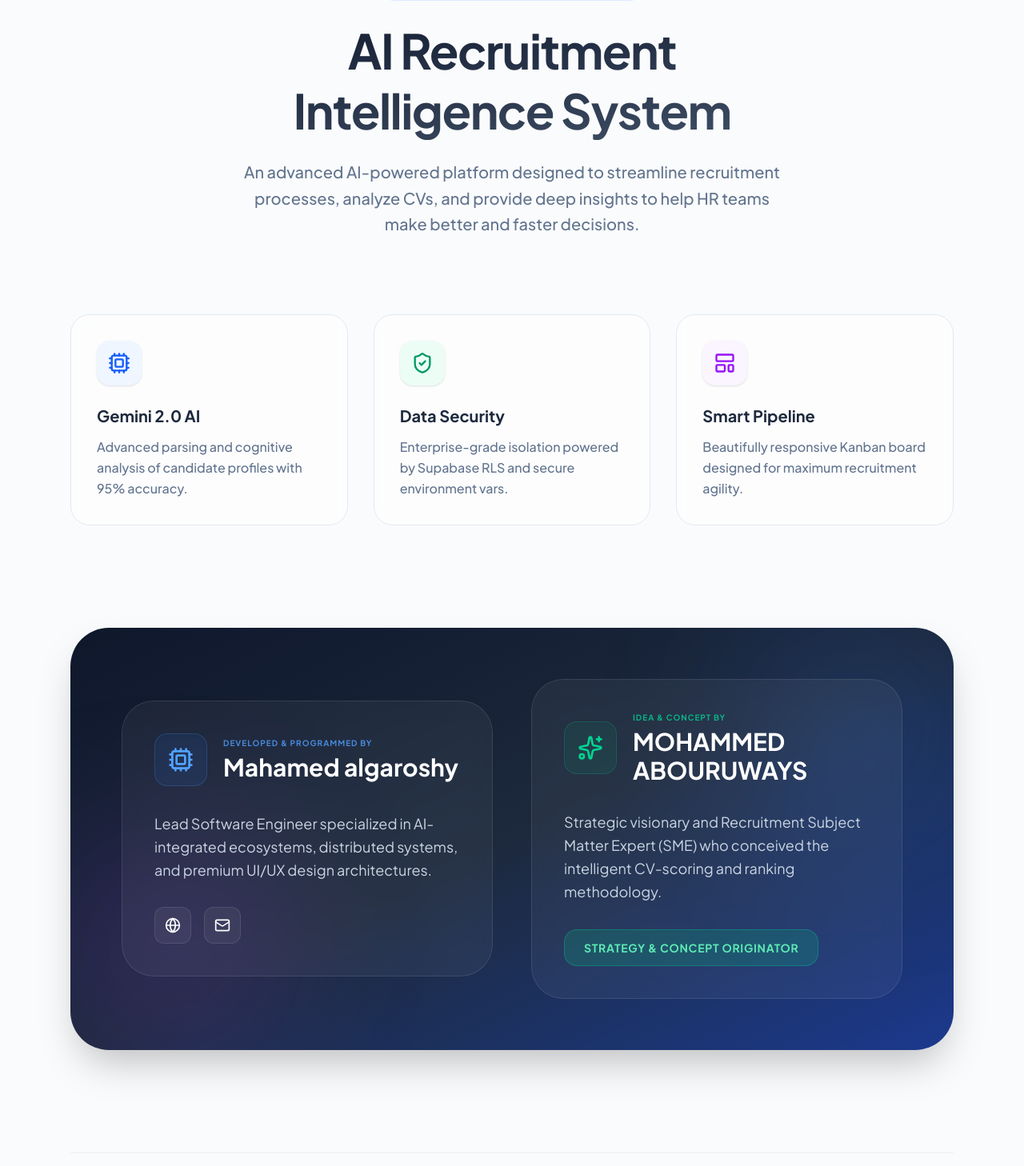
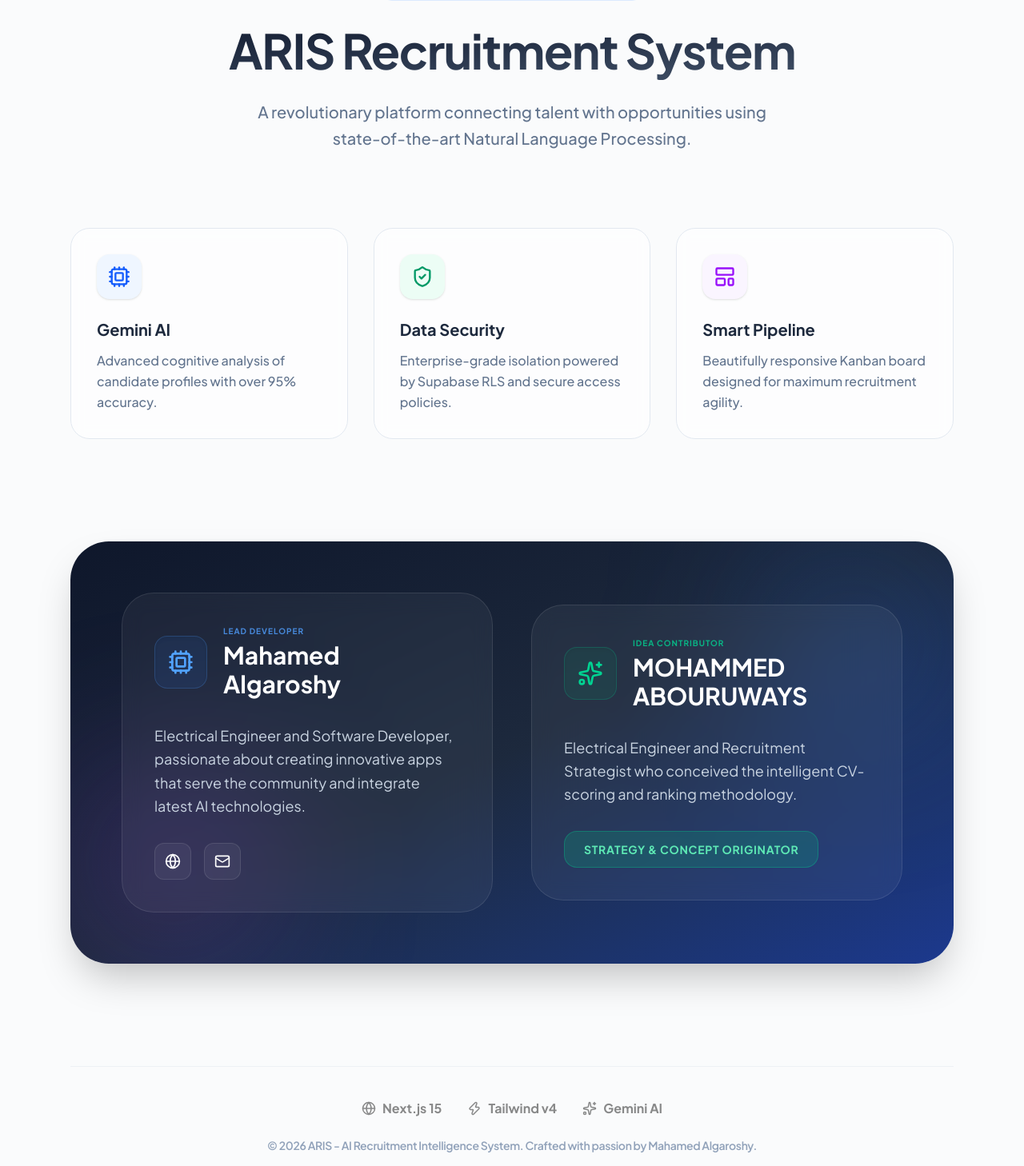
Before and after one commit to malgaroshy-maker/Sila-Ai, a Next.js app in the folder frontend-web/: page /en/about in a window 1280 px wide. Shown: the part 192-1650 px from the top of the page at 80% size. Built offline with nearby package versions, Linux system fonts and the light colour scheme.

Commit message:
feat: Introduce an About page with i18n support, adding English and Arabic message files.

```diff
--- a/frontend-web/messages/ar.json
+++ b/frontend-web/messages/ar.json
@@ -103,14 +103,26 @@
     "about": "عن النظام"
   },
   "About": {
-    "title": "عن نظام ذكاء التوظيف",
-    "description": "منصة متطورة تعتمد على الذكاء الاصطناعي لتبسيط عمليات التوظيف، وتحليل السير الذاتية، وتقديم رؤى عميقة لمساعدة فرق الموارد البشرية على اتخاذ قرارات أفضل وأسرع.",
-    "developer": "تطوير وبرمجة",
-    "developer_name": "محمد الجروشي",
-    "idea": "صاحب الفكرة",
-    "idea_name": "محمد أبورويص",
-    "tech_stack": "التقنيات المستخدمة",
-    "back_to_dashboard": "الرجوع إلى لوحة القيادة",
-    "back_to_login": "الرجوع لتسجيل الدخول"
-  }
+      "title": "نظام ذكاء التوظيف الاصطناعي",
+      "subtitle": "نظام ذكاء التوظيف (ARIS)",
+      "description": "منصة ثورية لربط الكفاءات بالفرص باستخدام أحدث تقنيات معالجة اللغات الطبيعية.",
+      "back_to_login": "العودة لتسجيل الدخول",
+      "developer": "المطور الرئيسي",
+      "developer_name": "محمد الجروشي",
+      "developer_desc": "مهندس كهربائي ومطور برمجيات، شغوف ببناء تطبيقات مبتكرة تخدم المجتمع وتدمج أحدث تقنيات الذكاء الاصطناعي.",
+      "idea": "صاحب الفكرة",
+      "idea_name": "محمد أبورويص",
+      "idea_desc": "مهندس كهربائي وخبير تكتيكي في مجال التوظيف، ابتكر منهجية ذكية لتقييم وتصنيف السير الذاتية.",
+      "role_originator": "مبتكر الاستراتيجية والمفهوم",
+      "feature_ai_title": "ذكاء Gemini الاصطناعي",
+      "feature_ai_desc": "تحليل إدراكي متقدم للملفات الشخصية للمرشحين بدقة تزيد عن 95٪.",
+      "feature_security_title": "أمن البيانات",
+      "feature_security_desc": "خصوصية بيانات كاملة مدعومة بتقنيات Supabase RLS وسياسات الوصول الآمن.",
+      "feature_pipeline_title": "خط أنابيب ذكي",
+      "feature_pipeline_desc": "لوحة كانبان تفاعلية مصممة لتحقيق أقصى درجات المرونة في التوظيف.",
+      "tech_next": "Next.js 15",
+      "tech_tailwind": "Tailwind v4",
+      "tech_gemini": "Gemini AI",
+      "footer_crafted": "تم تطويره بشغف بواسطة"
+    }
 }
--- a/frontend-web/messages/en.json
+++ b/frontend-web/messages/en.json
@@ -103,14 +103,26 @@
     "about": "About System"
   },
   "About": {
-    "title": "About AI Recruitment Intelligence",
-    "description": "An advanced AI-powered platform designed to streamline recruitment processes, analyze CVs, and provide deep insights to help HR teams make better and faster decisions.",
-    "developer": "Developed & Programmed By",
-    "developer_name": "Mahamed algaroshy",
-    "idea": "Idea & Concept By",
+    "title": "AI Recruitment Intelligence System",
+    "subtitle": "ARIS Recruitment System",
+    "description": "A revolutionary platform connecting talent with opportunities using state-of-the-art Natural Language Processing.",
+    "back_to_login": "Back to Login",
+    "developer": "Lead Developer",
+    "developer_name": "Mahamed Algaroshy",
+    "developer_desc": "Electrical Engineer and Software Developer, passionate about creating innovative apps that serve the community and integrate latest AI technologies.",
+    "idea": "Idea Contributor",
     "idea_name": "MOHAMMED ABOURUWAYS",
-    "tech_stack": "Tech Stack",
-    "back_to_dashboard": "Back to Dashboard",
-    "back_to_login": "Back to Login"
+    "idea_desc": "Electrical Engineer and Recruitment Strategist who conceived the intelligent CV-scoring and ranking methodology.",
+    "role_originator": "Strategy & Concept Originator",
+    "feature_ai_title": "Gemini AI",
+    "feature_ai_desc": "Advanced cognitive analysis of candidate profiles with over 95% accuracy.",
+    "feature_security_title": "Data Security",
+    "feature_security_desc": "Enterprise-grade isolation powered by Supabase RLS and secure access policies.",
+    "feature_pipeline_title": "Smart Pipeline",
+    "feature_pipeline_desc": "Beautifully responsive Kanban board designed for maximum recruitment agility.",
+    "tech_next": "Next.js 15",
+    "tech_tailwind": "Tailwind v4",
+    "tech_gemini": "Gemini AI",
+    "footer_crafted": "Crafted with passion by"
   }
 }
--- a/frontend-web/src/app/[locale]/about/page.tsx
+++ b/frontend-web/src/app/[locale]/about/page.tsx
@@ -40,13 +40,13 @@
 
       <main className="max-w-6xl mx-auto px-6 py-12 lg:py-24">
         {/* Header Section */}
-        <div className="text-center space-y-6 mb-24 animate-in fade-in slide-in-from-bottom-8 duration-700 font-sans">
+        <div className="text-center space-y-6 mb-24 animate-in fade-in slide-in-from-bottom-8 duration-700">
           <div className="inline-flex items-center gap-2 px-3 py-1 rounded-full bg-blue-50 border border-blue-100 text-blue-600 text-sm font-semibold tracking-wide uppercase">
             <Sparkles size={14} />
             {t('title')}
           </div>
           <h1 className="text-4xl lg:text-6xl font-black bg-gradient-to-br from-slate-900 to-slate-600 bg-clip-text text-transparent leading-tight tracking-tight">
-            AI Recruitment <br /> Intelligence System
+            {t('subtitle')}
           </h1>
           <p className="text-xl text-slate-500 max-w-2xl mx-auto leading-relaxed font-medium">
             {t('description')}
@@ -56,9 +56,9 @@
         {/* Feature Cards */}
         <div className="grid grid-cols-1 md:grid-cols-3 gap-8 mb-32">
           {[
-            { icon: Cpu, color: 'text-blue-600', bg: 'bg-blue-50', title: 'Gemini 2.0 AI', desc: 'Advanced parsing and cognitive analysis of candidate profiles with 95% accuracy.' },
-            { icon: ShieldCheck, color: 'text-emerald-600', bg: 'bg-emerald-50', title: 'Data Security', desc: 'Enterprise-grade isolation powered by Supabase RLS and secure environment vars.' },
-            { icon: LayoutTemplate, color: 'text-purple-600', bg: 'bg-purple-50', title: 'Smart Pipeline', desc: 'Beautifully responsive Kanban board designed for maximum recruitment agility.' }
+            { icon: Cpu, color: 'text-blue-600', bg: 'bg-blue-50', title: t('feature_ai_title'), desc: t('feature_ai_desc') },
+            { icon: ShieldCheck, color: 'text-emerald-600', bg: 'bg-emerald-50', title: t('feature_security_title'), desc: t('feature_security_desc') },
+            { icon: LayoutTemplate, color: 'text-purple-600', bg: 'bg-purple-50', title: t('feature_pipeline_title'), desc: t('feature_pipeline_desc') }
           ].map((feature, i) => (
             <div key={i} className="group p-8 bg-white/60 backdrop-blur-sm border border-slate-200 rounded-3xl hover:shadow-2xl hover:shadow-blue-200/20 transition-all duration-300 hover:-translate-y-2">
               <div className={`w-14 h-14 rounded-2xl ${feature.bg} flex items-center justify-center mb-6 shadow-sm group-hover:scale-110 transition-transform`}>
@@ -88,7 +88,7 @@
                 </div>
               </div>
               <p className="text-slate-300 leading-relaxed text-lg">
-                Lead Software Engineer specialized in AI-integrated ecosystems, distributed systems, and premium UI/UX design architectures.
+                {t('developer_desc')}
               </p>
               <div className="flex gap-4">
                  <button className="p-3 bg-white/5 rounded-xl border border-white/10 text-white hover:bg-white hover:text-slate-900 transition-all cursor-pointer">
@@ -112,11 +112,11 @@
                 </div>
               </div>
               <p className="text-slate-300 leading-relaxed text-lg">
-                Strategic visionary and Recruitment Subject Matter Expert (SME) who conceived the intelligent CV-scoring and ranking methodology.
+                {t('idea_desc')}
               </p>
               <div className="flex gap-4">
                  <div className="px-6 py-3 bg-emerald-500/20 border border-emerald-400/30 rounded-2xl text-emerald-300 text-sm font-black uppercase tracking-wider">
-                   Strategy & Concept Originator
+                   {t('role_originator')}
                  </div>
               </div>
             </div>
@@ -126,12 +126,12 @@
         {/* Footer info */}
         <footer className="text-center pt-10 border-t border-slate-200/50 space-y-6">
           <div className="flex items-center justify-center gap-8 flex-wrap opacity-50 grayscale hover:grayscale-0 transition-all duration-700">
-            <div className="flex items-center gap-2 font-bold"><Globe size={18} /> Next.js 15</div>
-            <div className="flex items-center gap-2 font-bold"><Zap size={18} /> Tailwind v4</div>
-            <div className="flex items-center gap-2 font-bold"><Sparkles size={18} /> Gemini 2.0</div>
+            <div className="flex items-center gap-2 font-bold"><Globe size={18} /> {t('tech_next')}</div>
+            <div className="flex items-center gap-2 font-bold"><Zap size={18} /> {t('tech_tailwind')}</div>
+            <div className="flex items-center gap-2 font-bold"><Sparkles size={18} /> {t('tech_gemini')}</div>
           </div>
           <p className="text-slate-400 text-sm font-semibold tracking-tight">
-            © {new Date().getFullYear()} ARIS - AI Recruitment Intelligence System. Crafted with passion by {t('developer_name')}.
+            © {new Date().getFullYear()} ARIS - AI Recruitment Intelligence System. {t('footer_crafted')} {t('developer_name')}.
           </p>
         </footer>
       </main>
```
